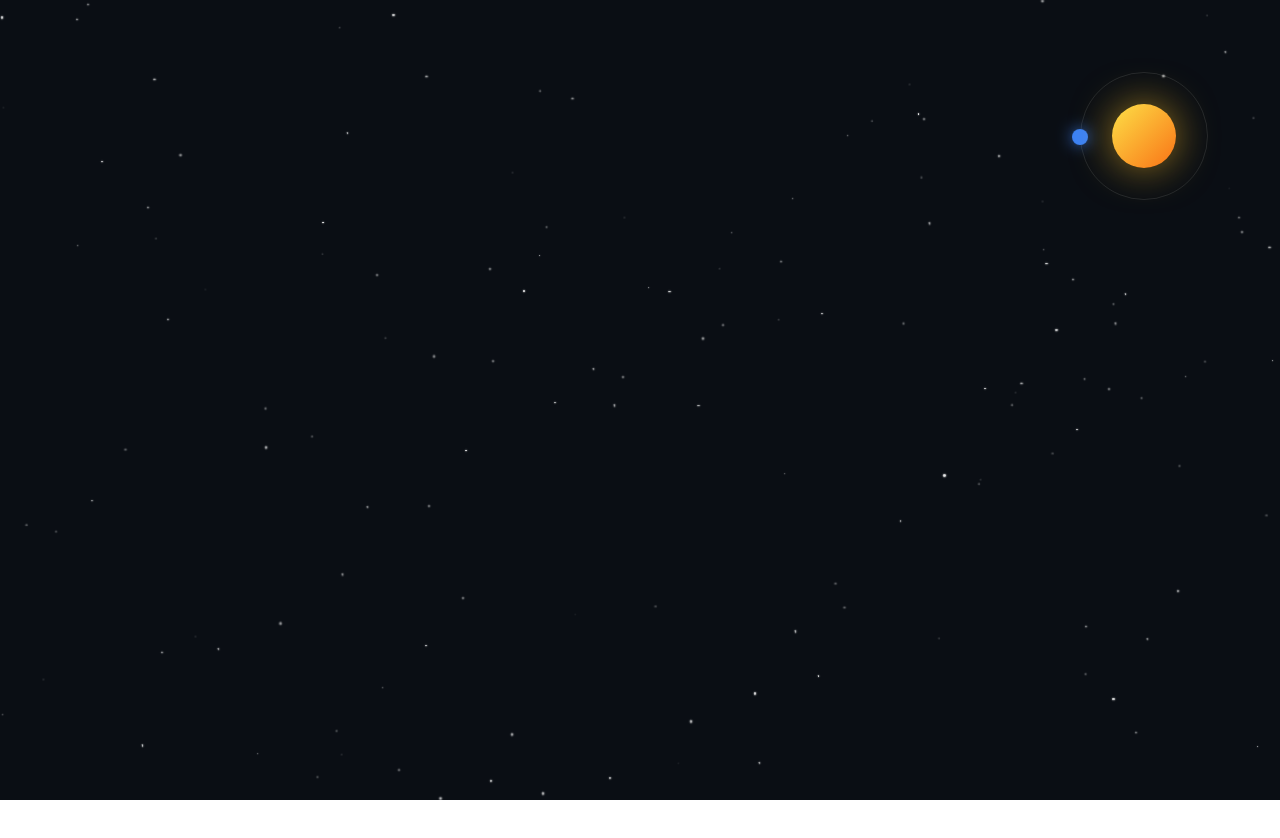
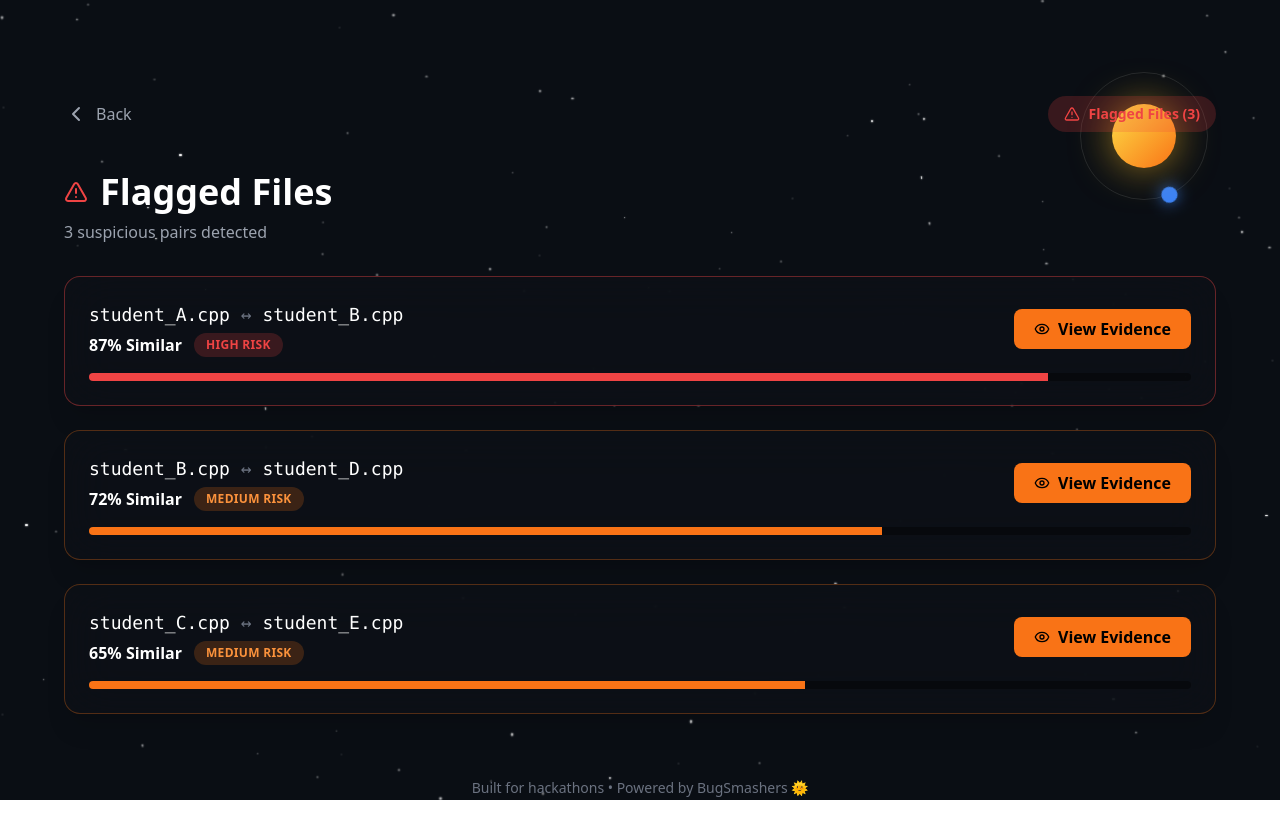
Before and after one commit to sarthakgupta124/Plagiarism-and-code-similarity-detector, a React (Vite) app: page /flagged in a window 1280 px wide. Before the commit this address had no page. Shown: the top 838 px of the page. Before the commit the page ends 800 px from the top, so only its background shows below. Built offline with nearby package versions, Linux system fonts and the light colour scheme.

Commit message:
flagged page added

```diff
--- a/src/App.jsx
+++ b/src/App.jsx
@@ -2,6 +2,7 @@ import { BrowserRouter as Router, Routes, Route } from 'react-router-dom';
 import SpaceBackground from './components/SpaceBackground';
 import Dashboard from './pages/Dashboard';
 import AnalysisResult from './pages/AnalysisResult';
+import FlaggedFiles from './pages/flagged';
 
 function App() {
   return (
@@ -15,6 +16,7 @@ function App() {
           <Routes>
             <Route path="/" element={<Dashboard/>} />
             <Route path="/analysis" element={<AnalysisResult />} />
+            <Route path="/flagged" element={<FlaggedFiles />} />
           </Routes>
         </main>
       </div>
--- a/src/pages/AnalysisResult.jsx
+++ b/src/pages/AnalysisResult.jsx
@@ -1,5 +1,6 @@
 import React, { useState } from 'react';
-import { ChevronLeft, FileCode, AlertCircle, Download, FileText } from 'lucide-react';
+import { ChevronLeft, FileCode, AlertCircle, Download, FileText, History } from 'lucide-react';
+
 import { useNavigate } from 'react-router-dom';
 
 const AnalysisResult = () => {
@@ -49,14 +50,37 @@ const AnalysisResult = () => {
       {/* VIEW 1: THE N x N MATRIX */}
       {view === 'matrix' ? (
         <div className="w-full max-w-5xl flex flex-col items-center">
-          <div className="w-full flex justify-between items-center mb-8">
-            <button onClick={() => navigate('/')} className="flex items-center gap-2 text-gray-400 hover:text-yellow-400 transition-colors group">
-              <ChevronLeft className="group-hover:-translate-x-1 transition-transform" /> Back to Upload
-            </button>
-            <button className="flex items-center gap-2 px-4 py-2 bg-white/5 border border-white/10 rounded-lg text-sm text-gray-300 hover:bg-white/10">
-              <Download size={16} /> Export Report
-            </button>
-          </div>
+         <div className="w-full flex justify-between items-center mb-8">
+          {/* //buttons to navigate and flagged history */}
+  <button
+    onClick={() => navigate('/')}
+    className="flex items-center gap-2 text-gray-400 hover:text-yellow-400 transition-colors group"
+  >
+    <ChevronLeft className="group-hover:-translate-x-1 transition-transform" />
+    Back to Upload
+  </button>
+
+  {/* Right Side Actions */}
+  <div className="flex items-center gap-3">
+    {/* Flagged History */}
+    <button
+      onClick={() => navigate('/flagged')}
+      className="flex items-center gap-2 px-4 py-2 bg-red-500/20 border border-red-500/30 rounded-lg text-sm text-red-400 hover:bg-red-500/30 transition"
+    >
+      <History size={16} />
+      Flagged History
+    </button>
+
+    {/* Export Report */}
+    <button
+      className="flex items-center gap-2 px-4 py-2 bg-white/5 border border-white/10 rounded-lg text-sm text-gray-300 hover:bg-white/10 transition"
+    >
+      <Download size={16} />
+      Export Report
+    </button>
+  </div>
+</div>
+
 
           <div className="w-full bg-[#0d1117]/80 backdrop-blur-xl rounded-3xl p-8 border border-white/10 shadow-2xl">
             <h2 className="text-3xl font-bold text-white mb-6">Similarity Matrix</h2>
--- /dev/null
+++ b/src/pages/flagged.jsx
@@ -0,0 +1,143 @@
+import React from "react";
+import { ChevronLeft, AlertTriangle, Eye } from "lucide-react";
+import { useNavigate } from "react-router-dom";
+
+const FlaggedFiles = () => {
+  const navigate = useNavigate();
+
+  // Mock flagged data (replace with backend output)
+  const flaggedPairs = [
+    {
+      id: 1,
+      fileA: "student_A.cpp",
+      fileB: "student_B.cpp",
+      similarity: 87,
+      risk: "HIGH",
+    },
+    {
+      id: 2,
+      fileA: "student_B.cpp",
+      fileB: "student_D.cpp",
+      similarity: 72,
+      risk: "MEDIUM",
+    },
+    {
+      id: 3,
+      fileA: "student_C.cpp",
+      fileB: "student_E.cpp",
+      similarity: 65,
+      risk: "MEDIUM",
+    },
+  ];
+
+  const getRiskStyles = (risk) => {
+    switch (risk) {
+      case "HIGH":
+        return {
+          border: "border-red-500/40",
+          bar: "bg-red-500",
+          badge: "bg-red-500/20 text-red-500",
+        };
+      default:
+        return {
+          border: "border-orange-500/30",
+          bar: "bg-orange-500",
+          badge: "bg-orange-500/20 text-orange-400",
+        };
+    }
+  };
+
+  return (
+    <div className="relative min-h-screen pt-24 pb-16 px-6 z-10 animate-in fade-in duration-500">
+      {/* Header */}
+      <div className="max-w-6xl mx-auto mb-10 flex justify-between items-center">
+        <button
+          onClick={() => navigate(-1)}
+          className="flex items-center gap-2 text-gray-400 hover:text-yellow-400 transition"
+        >
+          <ChevronLeft /> Back
+        </button>
+
+        <span className="px-4 py-2 rounded-full bg-red-500/20 text-red-500 text-sm font-semibold flex items-center gap-2">
+          <AlertTriangle size={16} />
+          Flagged Files ({flaggedPairs.length})
+        </span>
+      </div>
+
+      {/* Page Title */}
+      <div className="max-w-6xl mx-auto mb-8">
+        <h1 className="text-4xl font-bold text-white flex items-center gap-3">
+          <AlertTriangle className="text-red-500" />
+          Flagged Files
+        </h1>
+        <p className="text-gray-400 mt-2">
+          {flaggedPairs.length} suspicious pairs detected
+        </p>
+      </div>
+
+      {/* Flagged Cards */}
+      <div className="max-w-6xl mx-auto space-y-6">
+        {flaggedPairs.map((pair) => {
+          const styles = getRiskStyles(pair.risk);
+
+          return (
+            <div
+              key={pair.id}
+              className={`relative bg-[#0d1117]/80 backdrop-blur-xl border ${styles.border} rounded-2xl p-6 shadow-xl`}
+            >
+              <div className="flex justify-between items-center mb-4">
+                <div>
+                  <p className="text-lg font-mono text-white">
+                    {pair.fileA} <span className="text-gray-500">↔</span>{" "}
+                    {pair.fileB}
+                  </p>
+                  <div className="flex items-center gap-3 mt-1">
+                    <span className="text-white font-bold">
+                      {pair.similarity}% Similar
+                    </span>
+                    <span
+                      className={`text-xs px-3 py-1 rounded-full font-bold tracking-wide ${styles.badge}`}
+                    >
+                      {pair.risk} RISK
+                    </span>
+                  </div>
+                </div>
+
+                <button
+                  onClick={() =>
+                    navigate("/analysis", {
+                      state: {
+                        fileA: pair.fileA,
+                        fileB: pair.fileB,
+                        score: pair.similarity,
+                      },
+                    })
+                  }
+                  className="flex items-center gap-2 px-5 py-2 rounded-lg bg-orange-500 hover:bg-orange-600 text-black font-bold transition"
+                >
+                  <Eye size={16} />
+                  View Evidence
+                </button>
+              </div>
+
+              {/* Similarity Bar */}
+              <div className="w-full h-2 bg-black/40 rounded-full overflow-hidden">
+                <div
+                  className={`h-full ${styles.bar}`}
+                  style={{ width: `${pair.similarity}%` }}
+                />
+              </div>
+            </div>
+          );
+        })}
+      </div>
+
+      {/* Footer */}
+      <p className="mt-16 text-center text-gray-500 text-sm">
+        Built for hackathons • Powered by BugSmashers 🌞
+      </p>
+    </div>
+  );
+};
+
+export default FlaggedFiles;
```
